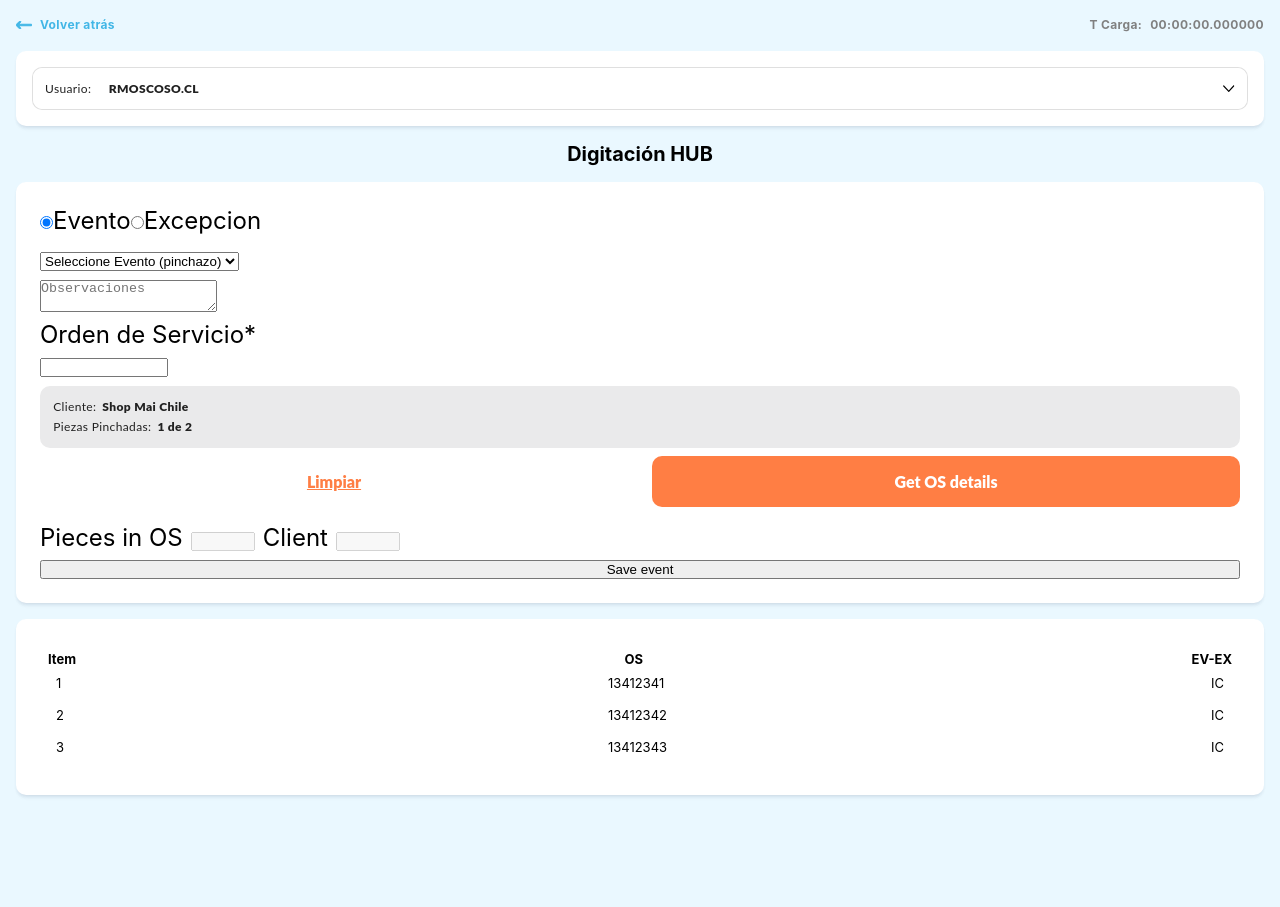
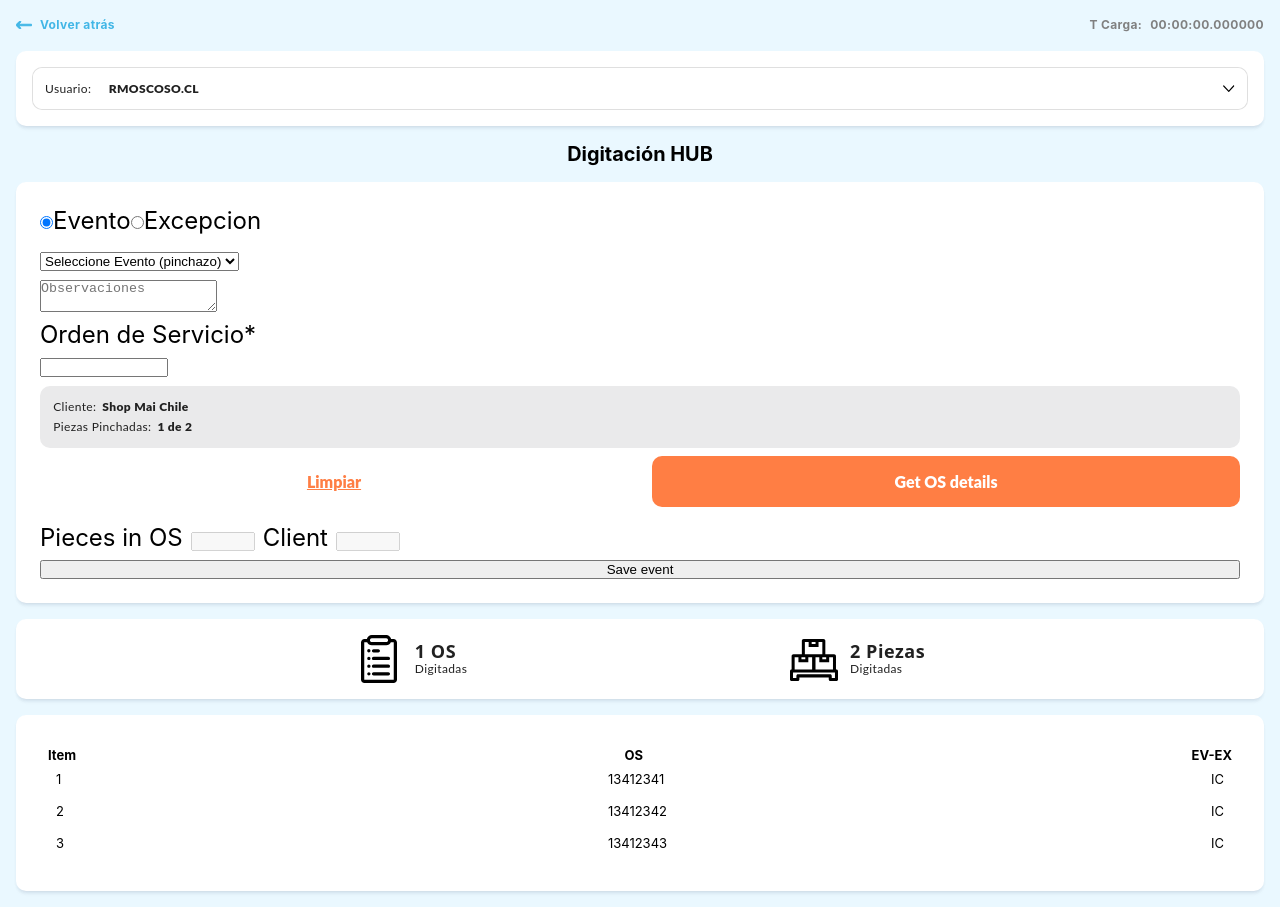
Before and after one commit to karmaester/bx-digitation-hub-pwa, a Next.js app: page /MainForm in a window 1280 px wide. Before the commit the page ends 811 px from the top, so only its background shows below. Built offline with nearby package versions, Linux system fonts and the light colour scheme.

Commit message:
Add stats component

```diff
--- /dev/null
+++ b/src/components/molecules/DigitizedStats/component/SessionOSStats.tsx
@@ -0,0 +1,13 @@
+import Stats from './Stats';
+
+import OSIcon from '@components/atoms/icons/OSIcon';
+
+type DigitizedOSStatsPropsT = {
+  quantity: number;
+};
+
+export const SessionOSStats = ({quantity}: DigitizedOSStatsPropsT) => {
+  return (
+    <Stats icon={<OSIcon/>} quantity={`${quantity} OS`} label="Digitadas"/>
+  );
+};
--- /dev/null
+++ b/src/components/molecules/DigitizedStats/component/SessionPiecesStats.tsx
@@ -0,0 +1,12 @@
+import Stats from './Stats';
+import PalleteIcon from '@components/atoms/icons/PalleteIcon';
+
+type DigitizedPiecesStatsPropsT = {
+  quantity: number;
+};
+
+export const SessionPiecesStats = ({quantity}: DigitizedPiecesStatsPropsT) => {
+  return (
+    <Stats icon={<PalleteIcon/>} quantity={`${quantity} Piezas`} label="Digitadas"/>
+  );
+};
--- /dev/null
+++ b/src/components/molecules/DigitizedStats/component/Stats.tsx
@@ -0,0 +1,28 @@
+import { ReactNode } from 'react';
+import styles from '../styles/Stats.module.scss';
+
+type DigitizedStatsPropsT = {
+  icon: ReactNode;
+  quantity: ReactNode;
+  label: ReactNode;
+};
+
+export const Stats = ({
+  icon,
+  quantity,
+  label,
+}: DigitizedStatsPropsT) => {
+  return (
+    <div className={styles.stats}>
+      <div className={styles.statsIcon}>
+        {icon}
+      </div>
+      <div className={styles.statsData}>
+        <p>{quantity}</p>
+        <p>{label}</p>
+      </div>
+    </div>
+  );
+};
+
+export default Stats;
--- /dev/null
+++ b/src/components/molecules/DigitizedStats/index.tsx
@@ -0,0 +1,2 @@
+export * from './component/SessionOSStats';
+export * from './component/SessionPiecesStats';
--- /dev/null
+++ b/src/components/molecules/DigitizedStats/styles/Stats.module.scss
@@ -0,0 +1,28 @@
+@import '@styles/mixins/fonts.scss';
+
+.stats {
+  display: flex;
+  gap: 0.5em;
+}
+
+.statsIcon {
+  font-size: 2em;
+  display: flex;
+  align-items: center;
+}
+
+.statsData {
+  display: flex;
+  flex-direction: column;
+  justify-content: center;
+  & > p:first-child {
+    @extend %primaryFont;
+    font: {
+      weight: 800;
+      size: 18px;
+    }
+  }
+  & > p:last-child {
+    @extend %secondaryFont;
+  }
+}
--- a/src/pages/MainForm.tsx
+++ b/src/pages/MainForm.tsx
@@ -17,6 +17,7 @@ import {
 } from '@components/atoms/Accordion';
 import { ChevronIcon } from '@components/atoms/icons';
 import UserInfo from '@components/molecules/UserInfo';
+import {SessionOSStats, SessionPiecesStats } from '@components/molecules/DigitizedStats';
 
 const MainForm = () => {
   const tableData = useAppSelector(selectTableData);
@@ -95,6 +96,11 @@ const MainForm = () => {
         <OSDetails setShouldAddItem={setShouldAddItem} />
       </Card>
 
+      <Card style={{display: 'flex', justifyContent: 'space-evenly'}}>
+        <SessionOSStats quantity={1}/>
+        <SessionPiecesStats quantity={2}/>
+      </Card>
+
       <Card>
         <Table data={tableData} />
       </Card>
```
